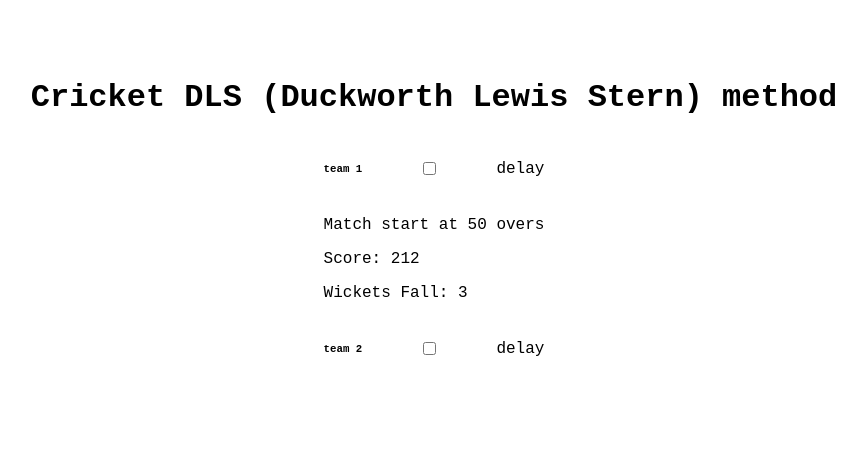
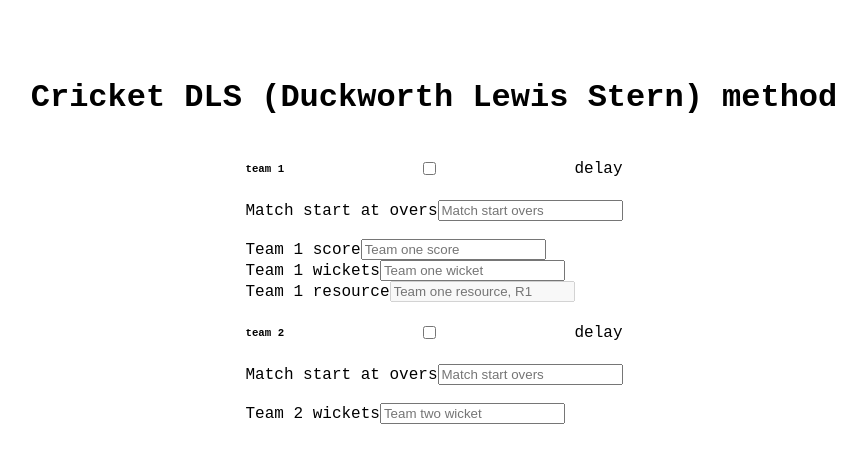
Before and after one commit to Miltonbhowmick/cricket-dls-method, a Nuxt app: page /test in a window 1280 px wide. Shown: the top 456 px of the page, without its empty margins (206-1072 px from the left). Built offline with nearby package versions, Linux system fonts and the light colour scheme.

Commit message:
Added over cut(final over) after distrubting match

```diff
--- a/pages/test.vue
+++ b/pages/test.vue
@@ -14,13 +14,34 @@
 					<label for="team1Delay">delay</label>
 				</div>
 				<div class="content">
-					<p>Match start at 50 overs</p>
-					<input v-for="(item, index) in totalDelayTeamOne" :key="index" />
+					<div>
+						<label for="overs">Match start at overs</label>
+						<input id="overs" placeholder="Match start overs" />
+					</div>
+
+					<div v-for="(item, index) in totalDelayTeamOne" :key="index">
+						<input placeholder="Cut and final over" />
+					</div>
+					<br />
 					<button v-if="teamOneDelay === true" @click="totalDelayTeamOne += 1">
 						v
 					</button>
-					<p>Score: 212</p>
-					<p>Wickets Fall: 3</p>
+					<div>
+						<label for="teamOneScore">Team 1 score</label>
+						<input id="teamOneScore" placeholder="Team one score" />
+					</div>
+					<div>
+						<label for="teamOneWickets">Team 1 wickets</label>
+						<input id="teamOneWickets" placeholder="Team one wicket" />
+					</div>
+					<div>
+						<label for="teamOneResource">Team 1 resource</label>
+						<input
+							id="teamOneResource"
+							placeholder="Team one resource, R1"
+							disabled
+						/>
+					</div>
 				</div>
 			</div>
 			<div class="team">
@@ -34,6 +55,28 @@
 					/>
 					<label for="team2Delay">delay</label>
 				</div>
+				<div class="content">
+					<div>
+						<label for="overs">Match start at overs</label>
+						<input id="overs" placeholder="Match start overs" />
+					</div>
+					<div class="content">
+						<div v-for="(item, index) in totalDelayTeamTwo" :key="index">
+							<input placeholder="Cut and final over" />
+						</div>
+						<br />
+						<button
+							v-if="teamTwoDelay === true"
+							@click="totalDelayTeamTwo += 1"
+						>
+							v
+						</button>
+						<div>
+							<label for="teamTwoWickets">Team 2 wickets</label>
+							<input id="teamTwoWickets" placeholder="Team two wicket" />
+						</div>
+					</div>
+				</div>
 			</div>
 		</section>
 	</div>
@@ -45,6 +88,15 @@ var teamTwoDelay = ref(false);
 
 var totalDelayTeamOne = ref(0);
 var totalDelayTeamTwo = ref(0);
+
+watch(
+	() => teamOneDelay.value,
+	(newVal, oldVal) => {}
+);
+watch(
+	() => teamTwoDelay.value,
+	(newVal, oldVal) => {}
+);
 </script>
 
 <style scoped lang="scss">
```
